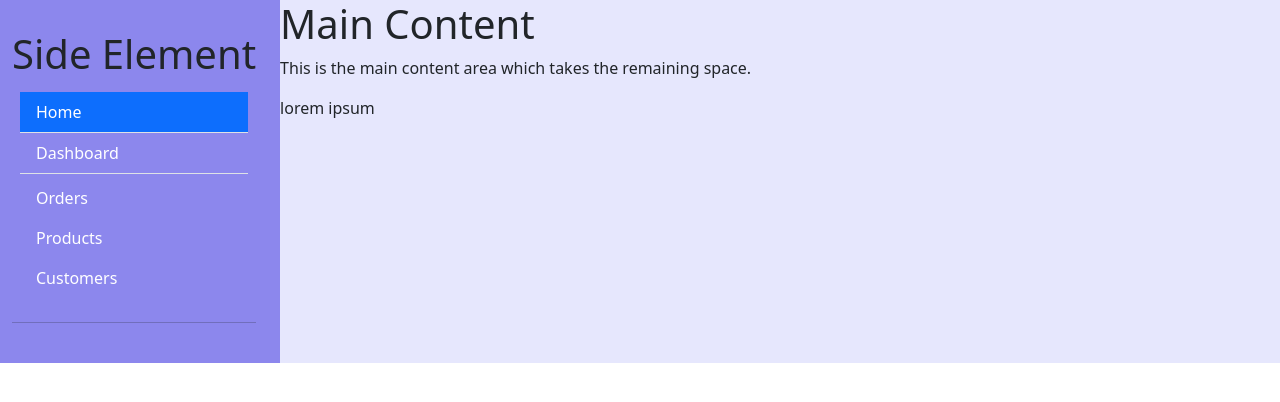
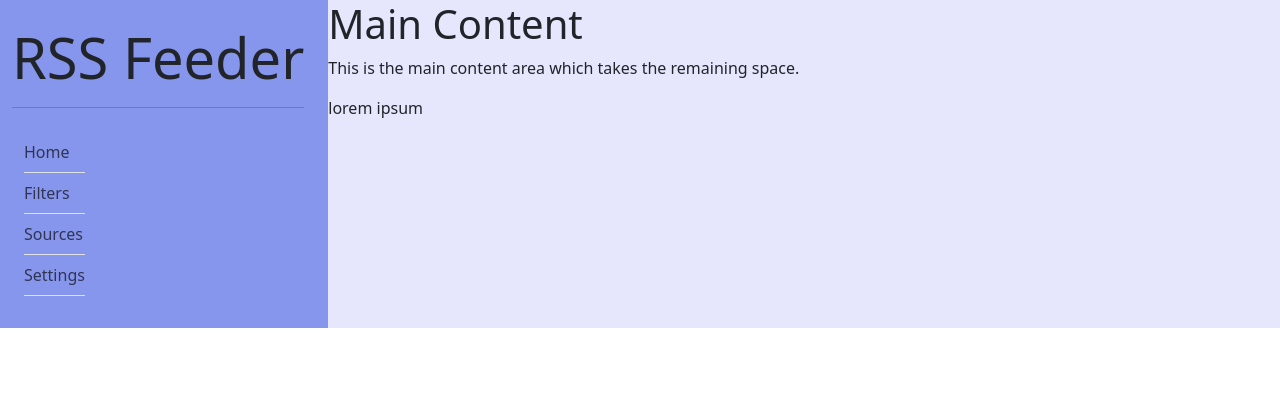
Before and after one commit to bhunao/rss_feeder, a Python web app: template src/template/base.html in a window 1280 px wide. Shown: the top 402 px of the page. Run offline with Jinja, Linux system fonts and the light colour scheme; the template is opened without the code that fills it, so the values that code supplies are empty.

Commit message:
UPD: left side menu

```diff
--- a/src/template/base.html
+++ b/src/template/base.html
@@ -13,44 +13,48 @@
         <!-- Main Content -->
         <div class="">
             <div class="row">
-                <div class="col-md-auto p-4" style="background-color: #8c87ed;">
-                    <span class="fs-1">Side Element</span>
-                    <ul class="nav nav-pills flex-column mb-auto p-2">
-                        <li class="nav-item border-bottom text-start">
-                            <a href="#" class="nav-link active rounded-0" aria-current="page">
+                <div class="col-md-auto p-4" style="background-color: #8796ed;">
+
+                    <span class="display-4 logo">RSS Feeder</span>
+                    <hr>
+
+                    <div class="container-fluid">
+                        <nav class="navbar">
+                            <ul class="navbar-nav">
+
+                                <li class="nav-item border-bottom">
+                                    <a class="nav-link" href="#" role="button">
                                         Home
                                     </a>
                                 </li>
-                        <li class="mb-1 border-bottom">
-                            <a href="#" class="nav-link text-white" data-bs-toggle="collapse" data-bs-target="#orders-collapse" aria-expanded="false">
-                                Dashboard
+
+                                <li class="nav-item dropdown border-bottom">
+                                    <a class="nav-link" href="#" role="button" data-bs-toggle="dropdown" aria-expanded="false">
+                                        Filters
                                     </a>
-                            <div class="collapse" id="orders-collapse">
-                                <ul class="btn-toggle-nav list-unstyled fw-normal small ms-3 p-0 m-0">
-                                    <li><a href="#" class="nav-link text-white">- New</a></li>
-                                    <li><a href="#" class="nav-link text-white">- Processed</a></li>
-                                    <li><a href="#" class="nav-link text-white">- Shipped</a></li>
-                                    <li><a href="#" class="nav-link text-white">- Returned</a></li>
+                                    <ul style="background-color: #e6e7fd;" class="dropdown-menu rounded-0">
+                                        <li><a class="dropdown-item" href="#">Date<a></li>
+                                        <li><a class="dropdown-item" href="#">Source<a></li>
+                                        <li><a class="dropdown-item" href="#">Topic<a></li>
                                     </ul>
-                            </div>
                                 </li>
-                        <li>
-                            <a href="#" class="nav-link text-white">
-                                Orders
+
+                                <li class="nav-item border-bottom">
+                                    <a class="nav-link" href="#" role="button">
+                                        Sources
                                     </a>
                                 </li>
-                        <li>
-                            <a href="#" class="nav-link text-white">
-                                Products
+
+                                <li class="nav-item border-bottom">
+                                    <a class="nav-link" href="#" role="button">
+                                        Settings
                                     </a>
                                 </li>
-                        <li>
-                            <a href="#" class="nav-link text-white">
-                                Customers
-                            </a>
-                        </li>
+
                             </ul>
-                    <hr>
+                        </nav>
+                    </div>
+
                 </div>
 
                 <div class="col container p-0" style="background-color: #e6e7fd;">
```
Lines whose indentation alone changed are shown as unchanged.
